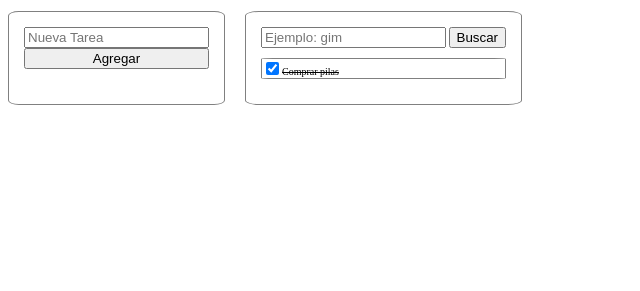
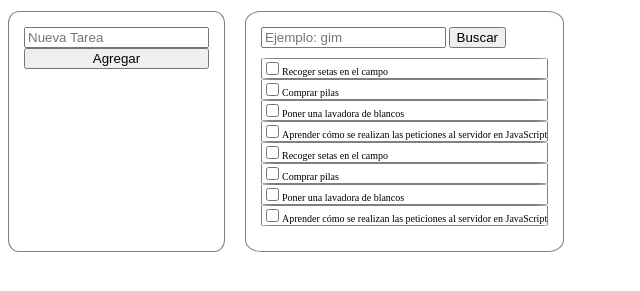
Before and after one commit to Adalab/promo-a-module-2-pair-3-sprint-2-ada-tasks, a plain HTML site: page index.html in a window 1280 px wide. Both pictures are taken after a click on the checkbox 272 px from the left and 107 px from the top of the page. Shown: the part 39-330 px from the top of the page, without its empty margins (0-640 px from the left). Drawn offline with Linux system fonts and the light colour scheme.

Commit message:
actualizacion

```diff
--- a/index.html
+++ b/index.html
@@ -25,11 +25,7 @@
             <input class="js_btn" type="button" value="Buscar">
         </form>
             <ul class="form2__ul js_ul">
-                <li class="li js_li"><input class="js_check" type="checkbox">Poner una lavadora de blancos</li>
-                <li class="li js_li"><input class="js_check" type="checkbox">Aprender como se realizan las peticiones al servidor en JavaScript</li>
-                <li class="li js_li"><input class="js_check" type="checkbox">Ir al gimnasio</li>
-                <li class="li js_li"><input class="js_check" type="checkbox">Comprar bragas</li>
-                <li class="li js_li"><input class="js_check" type="checkbox">Comprar pilas</li>
+
             </ul>
     </div>
 
--- a/js/main.js
+++ b/js/main.js
@@ -16,19 +16,42 @@ const list = document.querySelector(".js_ul");
 
 // const  = document.querySelector('.js_btn');
 
-//   for( const tasksItem of tasks) {
-//     list.innerHTML += `<li class="li js_li"><input type="checkbox">${tasksItem.name}</li>`;
-// }
+/*
+for( const tasksItem of tasks) {
+  list.innerHTML += `<li class="li js_li"><input class="js_check" type="checkbox" value="">${tasksItem.name}</li>`;
+}
+*/
 
-list.innerHTML = `<li class="li js_li"><input class="js_check" type="checkbox"/>${tasks[1].name}</li>`;
+for (let i = 0; i < tasks.length; i++) {
+  list.innerHTML += `<li class="li js_li"><input class="js_check" type="checkbox" value="${i}">${tasks[i].name}</li>`;
+}
+
+// list.innerHTML = `<li class="li js_li"><input class="js_check" type="checkbox"/>${tasks[1].name}</li>`;
 
 /// evento si hacemos click en checkbox la tarea es completada,(if) si es completada se añade la clase tachado (classlist.add)
+// hacemos una variable que englobe a todos los checkboxs
+const checkBoxs = document.querySelectorAll(".js_check");
+const eachItem = document.querySelector(".js_li");
 
-const checkBox = document.querySelector(".js_check");
-const eachItem = document.querySelector(".js_li");
-function handleChecK(ev) {
+function handleChecK(event) {
   console.log("hola");
-  if (tasks[1].completed) eachItem.classList.add("tachado");
+  console.log(event.target.value);
+  if (tasks[event.target.value].completed) {
+    //eachItem.classList.toggle("tachado");
+    tasks[event.target.value].completed = false;
+  } else {
+    tasks[event.target.value].completed = true;
+  }
+  for (let i = 0; i < tasks.length; i++) {
+    list.innerHTML += `<li class="li js_li"><input class="js_check" type="checkbox" value="${i}">${tasks[i].name}</li>`;
+  }
+  for (const checkBox of checkBoxs) {
+    checkBox.addEventListener("click", handleChecK);
+  }
 }
 
-checkBox.addEventListener("click", handleChecK);
+for (const checkBox of checkBoxs) {
+  checkBox.addEventListener("click", handleChecK);
+}
+
+/// cuando esta completed
```
